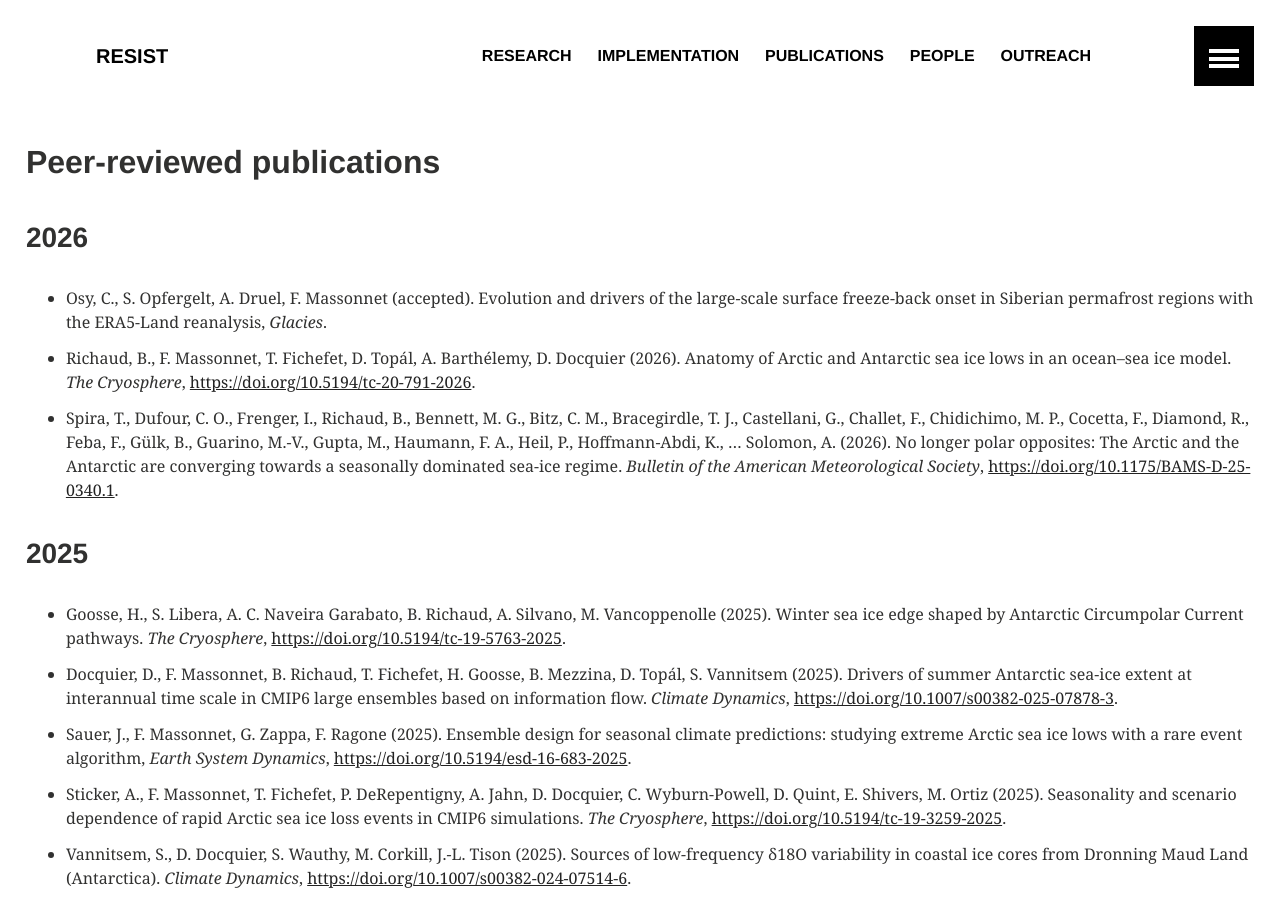
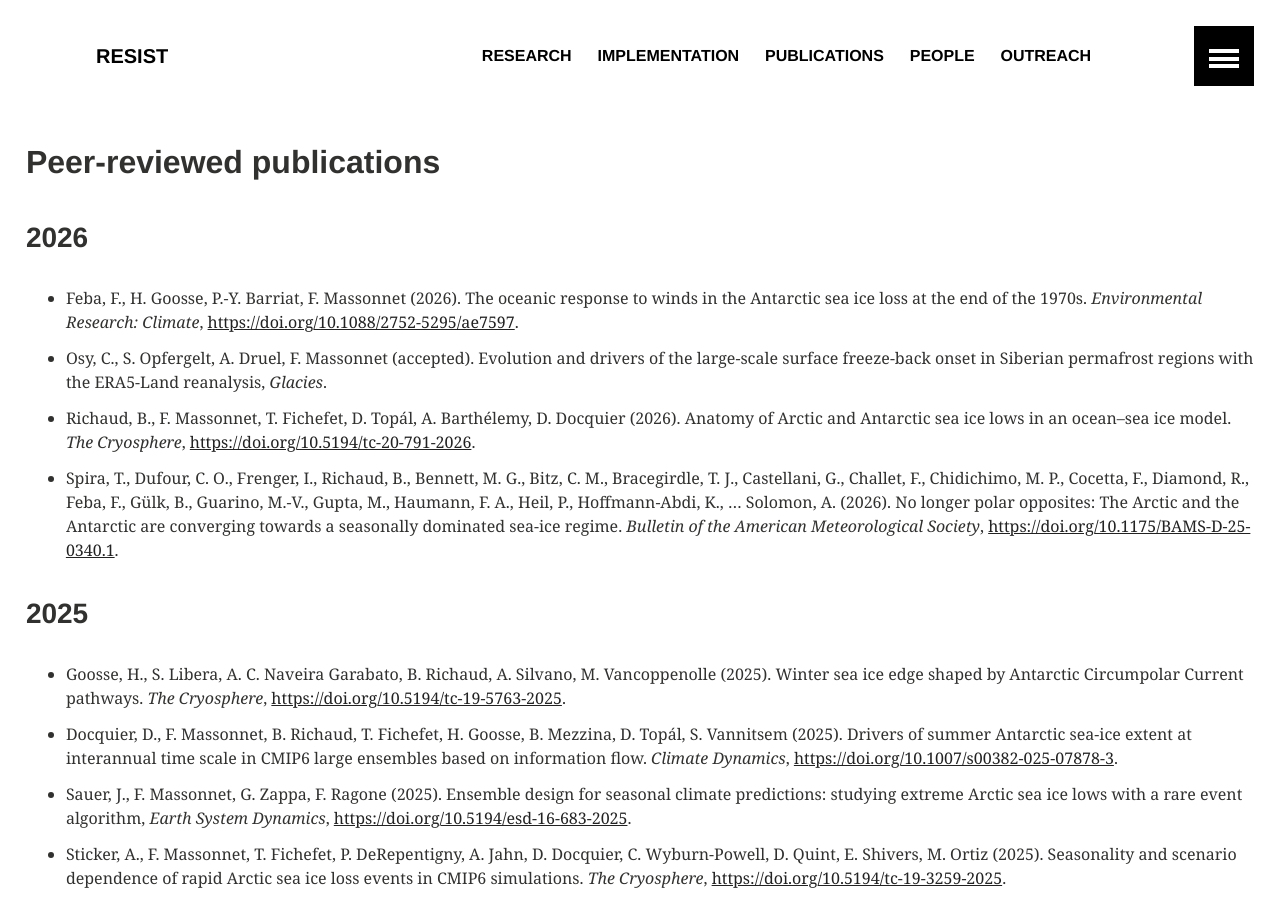
Before and after one commit to resist-impuls/resist-impuls.github.io, a Jekyll site: the page built from publications.md, in a window 1280 px wide and 900 px high. Built offline with Jekyll 4.4.1, drawn with Linux system fonts in a browser that asks for light colours; our own code applies the rules of GitHub Pages for plain Markdown files.

Commit message:
Add new publication for 2026

```diff
--- a/publications.md
+++ b/publications.md
@@ -1,6 +1,7 @@
 ## Peer-reviewed publications
 
 ### 2026
+- Feba, F., H. Goosse, P.-Y. Barriat, F. Massonnet (2026). The oceanic response to winds in the Antarctic sea ice loss at the end of the 1970s. _Environmental Research: Climate_, [https://doi.org/10.1088/2752-5295/ae7597](https://doi.org/10.1088/2752-5295/ae7597).
 - Osy, C., S. Opfergelt, A. Druel, F. Massonnet (accepted). Evolution and drivers of the large-scale surface freeze-back onset in Siberian permafrost regions with the ERA5-Land reanalysis, _Glacies_.
 - Richaud, B., F. Massonnet, T. Fichefet, D. Topál, A. Barthélemy, D. Docquier (2026). Anatomy of Arctic and Antarctic sea ice lows in an ocean&ndash;sea ice model. _The Cryosphere_, [https://doi.org/10.5194/tc-20-791-2026](https://doi.org/10.5194/tc-20-791-2026).
 - Spira, T., Dufour, C. O., Frenger, I., Richaud, B., Bennett, M. G., Bitz, C. M., Bracegirdle, T. J., Castellani, G., Challet, F., Chidichimo, M. P., Cocetta, F., Diamond, R., Feba, F., Gülk, B., Guarino, M.-V., Gupta, M., Haumann, F. A., Heil, P., Hoffmann-Abdi, K., … Solomon, A. (2026). No longer polar opposites: The Arctic and the Antarctic are converging towards a seasonally dominated sea-ice regime. _Bulletin of the American Meteorological Society_, [https://doi.org/10.1175/BAMS-D-25-0340.1](https://doi.org/10.1175/BAMS-D-25-0340.1).
```
